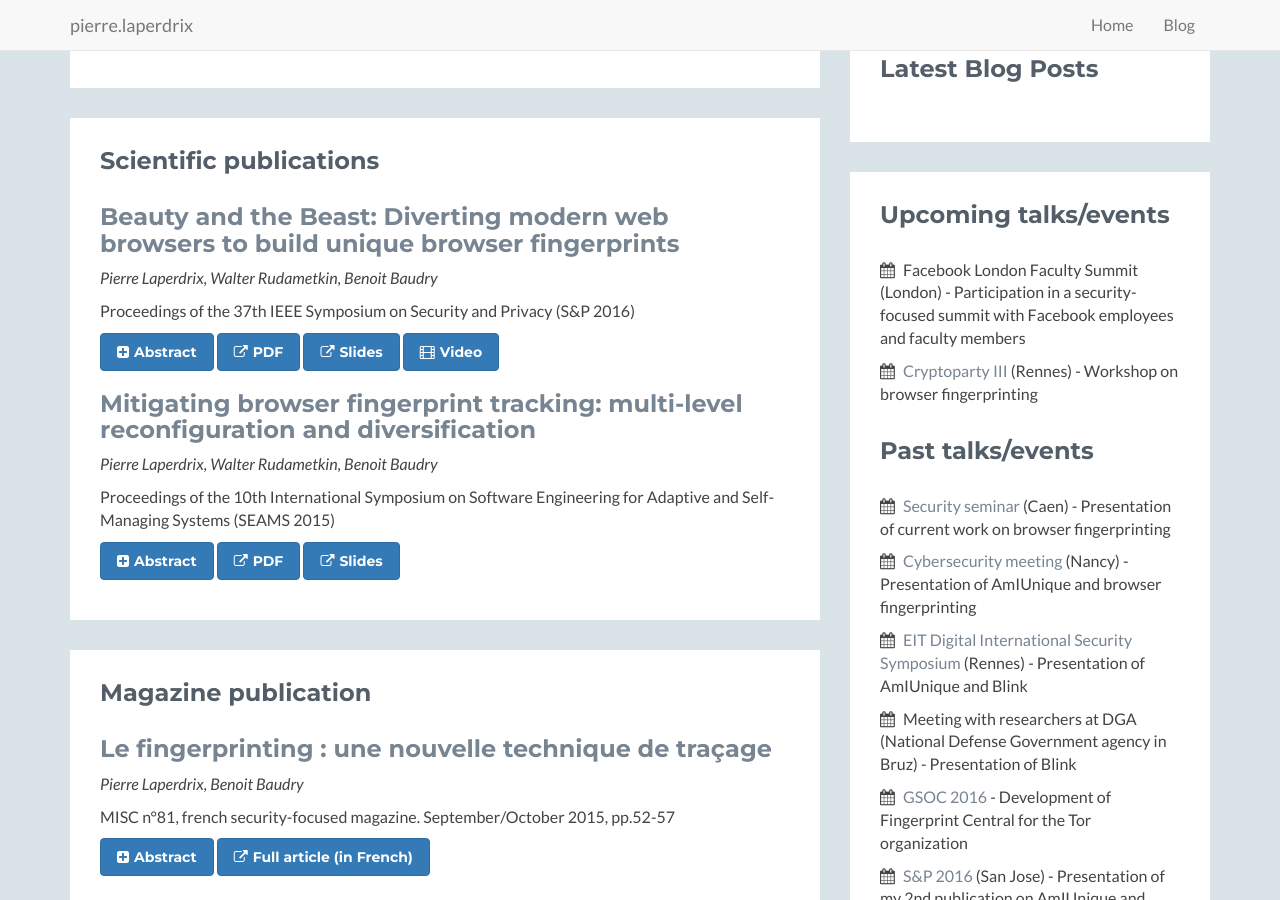
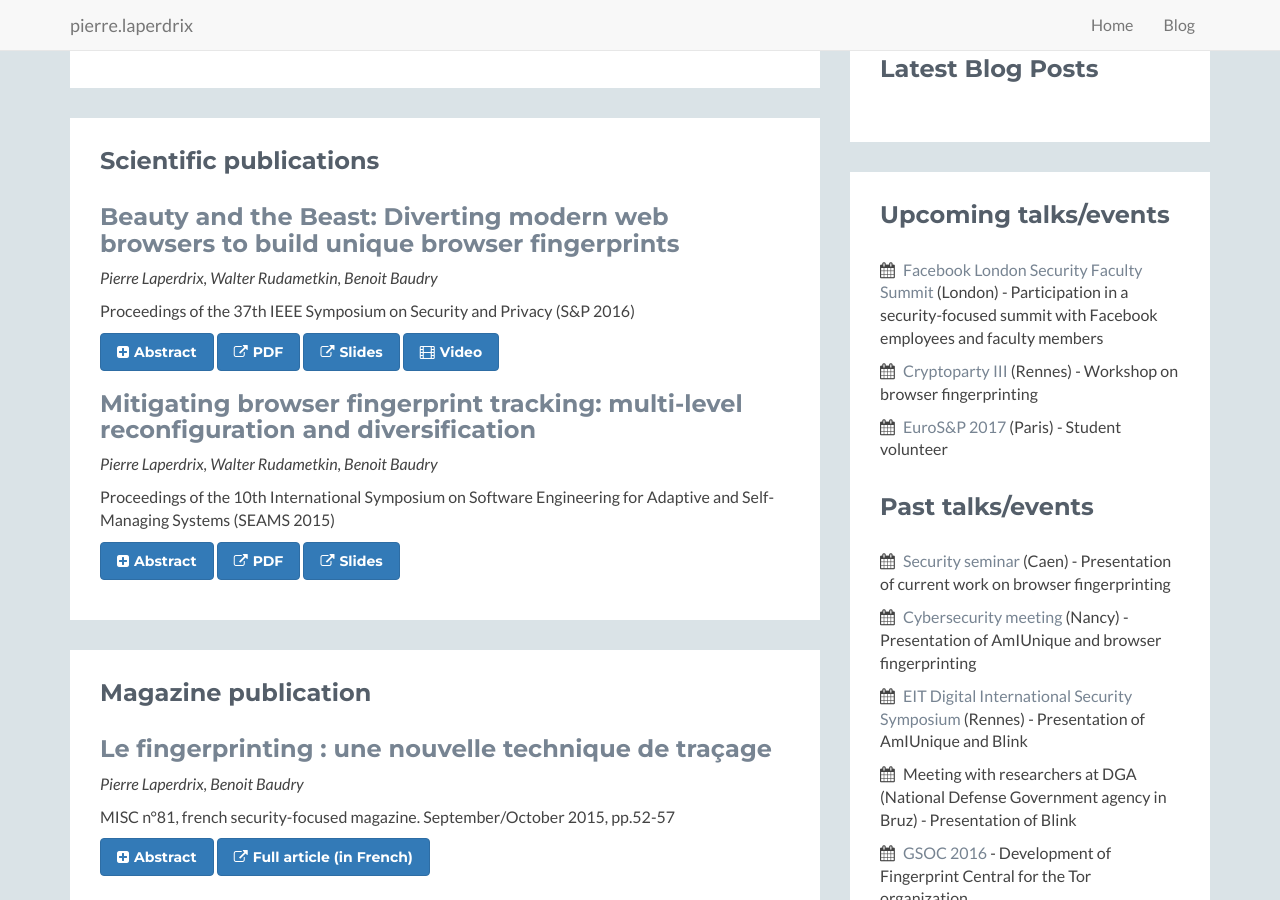
Before and after one commit to plaperdr/plaperdr.github.io, a Jekyll site: the page built from index.html, in a window 1280 px wide and 900 px high, scrolled down 517 px. Built offline with Jekyll 4.4.1, drawn with Linux system fonts in a browser that asks for light colours; some of the changed text lies outside the part shown.

Commit message:
Updating website

```diff
--- a/index.html
+++ b/index.html
@@ -8,8 +8,8 @@
             <h1 class="name">Pierre Laperdrix</h1>
             <h2 class="desc">3rd year PhD student</h2>
             <ul class="social list-inline">
-                <li><a href="https://github.com/plaperdr"><i class="fa fa-github-alt"></i></a></li>
-                <li class="last-item"><a href="https://bitbucket.org/pierre_laperdrix"><i class="fa fa-bitbucket"></i></a></li>
+                <li><a target="_blank" href="https://github.com/plaperdr"><i class="fa fa-github-alt"></i></a></li>
+                <li class="last-item"><a target="_blank" href="https://bitbucket.org/pierre_laperdrix"><i class="fa fa-bitbucket"></i></a></li>
             </ul>
         </div><!--//profile-->
         <a class="btn btn-cta-primary pull-right" href="mailto:pierre.laperdrix@irisa.fr" target="_blank"><i class="fa fa-paper-plane"></i> Contact Me</a>
@@ -150,7 +150,7 @@
                             <div class="text-center">
                                 <h3 class="title">Fingerprint Central - A project for the Tor organization</h3>
                                 <p class="summary">A website to help developers design smart defences against browser fingerprinting
-                                    <br>Developed as part of <a href="https://summerofcode.withgoogle.com/archive/2016/projects/5915605559410688/">the Google Summer of Code 2016</a>
+                                    <br>Developed as part of <a target="_blank" href="https://summerofcode.withgoogle.com/archive/2016/projects/5915605559410688/">the Google Summer of Code 2016</a>
                                     <br><span class="label label-theme">Open Source</span> <br>
                                 </p>
                             </div>
@@ -173,7 +173,7 @@
                                     fingerprinting protection as well as making sure that fingerprinting-related bugs were correctly fixed with specific regression tests.
                                     The expected long-term impact of this project is to reduce the differences between Tor users and reinforce their privacy and anonymity online.
                                 </p>
-                                <p>Links: <a class="btn btn-secondary git" href="https://github.com/plaperdr/fp-central"><i style="vertical-align: middle" class="fa fa-github fa-2x"></i>View on GitHub</a>
+                                <p>Links: <a class="btn btn-secondary git" target="_blank" href="https://github.com/plaperdr/fp-central"><i style="vertical-align: middle" class="fa fa-github fa-2x"></i>View on GitHub</a>
                                     <a class="btn btn-secondary git" href="/assets/documents/proposal-gsoc16.pdf" target="_blank"><i style="vertical-align: middle" class="fa fa-external-link fa-2x"></i>View the GSoC proposal</a>
                                     <a class="btn btn-secondary git" href="https://trac.torproject.org/projects/tor/wiki/doc/gsoc" target="_blank"><i style="vertical-align: middle" class="fa fa-external-link fa-2x"></i>View status reports</a>
                                 </p>
@@ -200,7 +200,7 @@
                                 <p>The goal of this website is to measure and study the diversity of web browsers and establish statistical profiles of browser fingerprints.</p>
                                 <p>By connecting to AmIUnique, you cannot only check your browser fingerprint and see how unique you are in the web ecosystem, you will also contribute
                                     in building a database of genuine fingerprints that will help us build solutions to prevent fingerprint tracking.</p>
-                                <p>Source: <a class="btn btn-secondary git" href="https://github.com/DIVERSIFY-project/amiunique"><i style="vertical-align: middle" class="fa fa-github fa-2x"></i>View on GitHub</a></p>
+                                <p>Source: <a class="btn btn-secondary git" target="_blank" href="https://github.com/DIVERSIFY-project/amiunique"><i style="vertical-align: middle" class="fa fa-github fa-2x"></i>View on GitHub</a></p>
                             </div><!--//desc-->
                             <a class="btn btn-primary"  href="https://amiunique.org" target="_blank"><i style="vertical-align: middle" class="fa fa-user-secret fa-2x"></i> View your browser fingerprint</a>
 							<br><br><br>
@@ -262,7 +261,7 @@
                             </a>
 
                             <div class="desc col-md-8 col-sm-8 col-xs-12">
-                                <h3 class="title"><a href="https://github.com/DIVERSIFY-project/blink">Blink</a>
+                                <h3 class="title"><a target="_blank" href="https://github.com/DIVERSIFY-project/blink">Blink</a>
                                 <br>
                                 <span class="label label-theme">Open Source</span></h3>
 
@@ -439,27 +438,28 @@
                     <h2 class="heading">Upcoming talks/events</h2>
                     <div class="content">
                         <ul class="list-unstyled">
-                            <li><i class="fa fa-calendar"></i> Facebook London Faculty Summit (London) - Participation in a security-focused summit with Facebook employees and faculty members</li>
-                            <li><i class="fa fa-calendar"></i> <a href="https://biblio.insa-rennes.fr/crypto/">Cryptoparty III</a> (Rennes) - Workshop on browser fingerprinting</li>
+                            <li><i class="fa fa-calendar"></i> <a target="_blank" href="https://fblondonsecurityfacultysummit.splashthat.com/">Facebook London Security Faculty Summit</a> (London) - Participation in a security-focused summit with Facebook employees and faculty members</li>
+                            <li><i class="fa fa-calendar"></i> <a target="_blank" href="https://biblio.insa-rennes.fr/crypto/">Cryptoparty III</a> (Rennes) - Workshop on browser fingerprinting</li>
+                            <li><i class="fa fa-calendar"></i> <a target="_blank" href="http://www.ieee-security.org/TC/EuroSP2017/">EuroS&P 2017</a> (Paris) - Student volunteer</li>
                         </ul>
                     </div><!--//content-->
                     <br>
                     <h2 class="heading">Past talks/events</h2>
                     <div class="content">
                         <ul class="list-unstyled">
-                            <li><i class="fa fa-calendar"></i> <a href="https://barbierm01.users.greyc.fr/seminaire_crypto/seminaire.html">Security seminar</a> (Caen) - Presentation of current work on browser fingerprinting</li>
-                            <li><i class="fa fa-calendar"></i> <a href="https://www.inria.fr/en/centre/nancy/innovation/rii-2016/presentation">Cybersecurity meeting</a> (Nancy) - Presentation of AmIUnique and browser fingerprinting</li>
-                            <li><i class="fa fa-calendar"></i> <a href="https://www.eitdigital.eu/international-symposium/">EIT Digital International Security Symposium</a> (Rennes) - Presentation of AmIUnique and Blink</li>
-                            <li><i class="fa fa-calendar"></i> Meeting with researchers at DGA (National Defense Government agency in Bruz) - Presentation of Blink</li>
-                            <li><i class="fa fa-calendar"></i> <a href="https://summerofcode.withgoogle.com/archive/2016/projects/5915605559410688/">GSOC 2016</a> - Development of Fingerprint Central for the Tor organization</li>
-							<li><i class="fa fa-calendar"></i> <a href="http://www.ieee-security.org/TC/SP2016/">S&P 2016</a> (San Jose) - Presentation of my 2nd publication on AmIUnique and presentation of a poster on Blink</li>
-							<li><i class="fa fa-calendar"></i> <a href="https://biblio.insa-rennes.fr/crypto/crypto2016">Cryptoparty II</a> (Rennes) - Workshop on browser fingerprinting</li>
-							<li><i class="fa fa-calendar"></i> <a href="https://po.irisa.fr/en/">Irisa Open House Day </a> (Rennes) - Presentation of AmIUnique and browser fingerprinting</li>
-							<li><i class="fa fa-calendar"></i> <a href="http://www.disim.univaq.it/seams2015/">SEAMS 2015</a> (Firenze) - Presentation of my 1st publication</li>
-							<li><i class="fa fa-calendar"></i> <a href="https://biblio.insa-rennes.fr/crypto/crypto2015">Cryptoparty</a> (Rennes) - Workshop on browser fingerprinting</li>
-                            <li><i class="fa fa-calendar"></i> <a href="https://www.forum-fic.com/">FIC 2015</a> (Lille) - Presentation of Blink</li>
-                            <li><i class="fa fa-calendar"></i> <a href="https://fossa.inria.fr/">fOSSa 2014</a> (Rennes) - Presentation of Blink</li>
-                            <li><i class="fa fa-calendar"></i> <a href="http://www.openworldforum.paris/">OWF 2014</a> (Paris) - Presentation of Blink</li>
+                        <li><i class="fa fa-calendar"></i> <a target="_blank" href="https://barbierm01.users.greyc.fr/seminaire_crypto/seminaire.html">Security seminar</a> (Caen) - Presentation of current work on browser fingerprinting</li>
+                        <li><i class="fa fa-calendar"></i> <a target="_blank" href="https://www.inria.fr/en/centre/nancy/innovation/rii-2016/presentation">Cybersecurity meeting</a> (Nancy) - Presentation of AmIUnique and browser fingerprinting</li>
+                        <li><i class="fa fa-calendar"></i> <a target="_blank" href="https://www.eitdigital.eu/international-symposium/">EIT Digital International Security Symposium</a> (Rennes) - Presentation of AmIUnique and Blink</li>
+                        <li><i class="fa fa-calendar"></i> Meeting with researchers at DGA (National Defense Government agency in Bruz) - Presentation of Blink</li>
+                        <li><i class="fa fa-calendar"></i> <a target="_blank" href="https://summerofcode.withgoogle.com/archive/2016/projects/5915605559410688/">GSOC 2016</a> - Development of Fingerprint Central for the Tor organization</li>
+                        <li><i class="fa fa-calendar"></i> <a target="_blank" href="http://www.ieee-security.org/TC/SP2016/">S&P 2016</a> (San Jose) - Presentation of my 2nd publication on AmIUnique and presentation of a poster on Blink</li>
+                        <li><i class="fa fa-calendar"></i> <a target="_blank" href="https://biblio.insa-rennes.fr/crypto/crypto2016">Cryptoparty II</a> (Rennes) - Workshop on browser fingerprinting</li>
+                        <li><i class="fa fa-calendar"></i> <a target="_blank" href="https://po.irisa.fr/en/">Irisa Open House Day </a> (Rennes) - Presentation of AmIUnique and browser fingerprinting</li>
+                        <li><i class="fa fa-calendar"></i> <a target="_blank" href="http://www.disim.univaq.it/seams2015/">SEAMS 2015</a> (Firenze) - Presentation of my 1st publication</li>
+                        <li><i class="fa fa-calendar"></i> <a target="_blank" href="https://biblio.insa-rennes.fr/crypto/crypto2015">Cryptoparty</a> (Rennes) - Workshop on browser fingerprinting</li>
+                        <li><i class="fa fa-calendar"></i> <a target="_blank" href="https://www.forum-fic.com/">FIC 2015</a> (Lille) - Presentation of Blink</li>
+                        <li><i class="fa fa-calendar"></i> <a target="_blank" href="https://fossa.inria.fr/">fOSSa 2014</a> (Rennes) - Presentation of Blink</li>
+                        <li><i class="fa fa-calendar"></i> <a target="_blank" href="http://www.openworldforum.paris/">OWF 2014</a> (Paris) - Presentation of Blink</li>
                         </ul>
                     </div><!--//content-->
                 </div><!--//section-inner-->
```
Also changed, not shown: other parts of index.html (+0 -1 lines).
